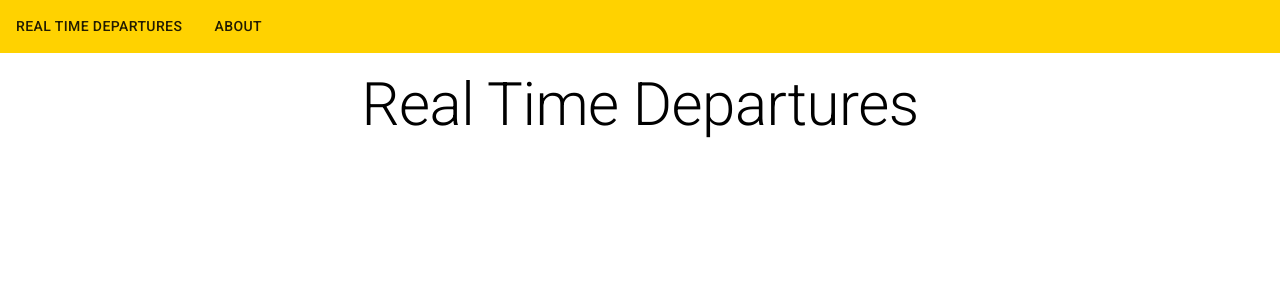
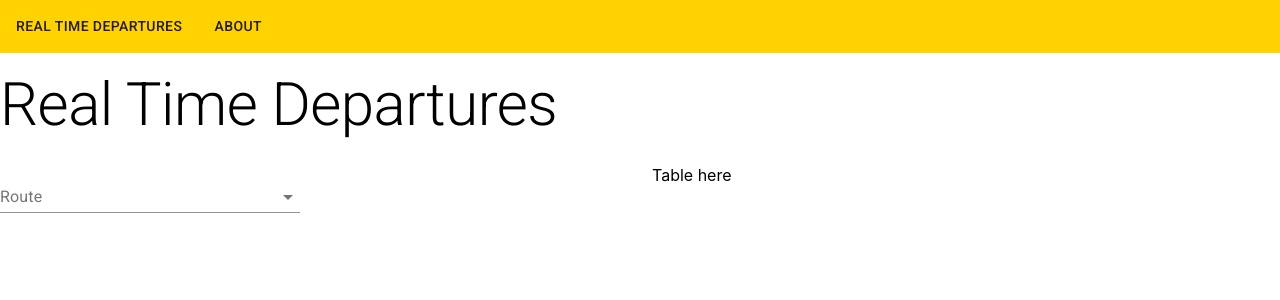
Before and after one commit to non-carbondated/nextrip-app, a React (Create React App) app: page / in a window 1280 px wide. Shown: the top 300 px of the page. Built offline with nearby package versions, Linux system fonts and the light colour scheme.

Commit message:
feat(RealTimeDepartures): Add props and autocomplete for routes

```diff
--- a/src/components/RealTimeDepartures/RealTimeDepartures.js
+++ b/src/components/RealTimeDepartures/RealTimeDepartures.js
@@ -1,21 +1,61 @@
 import React from 'react'
+import PropTypes from 'prop-types'
 import Typography from '@material-ui/core/Typography'
 import Grid from '@material-ui/core/Grid'
+import TextField from '@material-ui/core/TextField';
+import Autocomplete from '@material-ui/lab/Autocomplete';
 
-const RealTimeDepartures = () => {
+const propTypes = {
+  selectedRouteId: PropTypes.string.isRequired,
+  selectedDirectionId: PropTypes.string.isRequired,
+  selectedPlaceCode: PropTypes.string.isRequired,
+  routes: PropTypes.array.isRequired,
+  directions: PropTypes.array.isRequired,
+  stops: PropTypes.array.isRequired,
+  realTimeDepartures: PropTypes.array.isRequired,
+  onRouteChange: PropTypes.func.isRequired,
+  onDirectionChange: PropTypes.func.isRequired,
+  onStopChange: PropTypes.func.isRequired,
+}
+const RealTimeDepartures = ({
+  selectedRouteId,
+  selectedDirectionId,
+  selectedPlaceCode,
+  routes,
+  directions,
+  stops,
+  realTimeDepartures,
+  onRouteChange,
+  onDirectionChange,
+  onStopChange
+}) => {
   return (
     <Grid
       container
-      direction="column"
-      justify="flex-start"
-      alignItems="center"
+      // direction="column"
+      justify="center"
+      alignItems="flex-start"
+      spacing="3"
     >
       <Grid item xs={12}>
         <Typography variant="h2">Real Time Departures</Typography>
+      </Grid>
+      <Grid item xs={12} md={6}>
+        <Autocomplete
+          id="route"
+          options={routes}
+          getOptionLabel={(option) => option.route_label}
+          style={{ width: 300 }}
+          renderInput={(params) => <TextField {...params} label="Route" />}
+        />
+      </Grid>
+      <Grid item xs={12} md={6}>
+        Table here
       </Grid>
     </Grid>
 
   )
 }
+RealTimeDepartures.propTypes = propTypes;
 
 export default RealTimeDepartures
```
